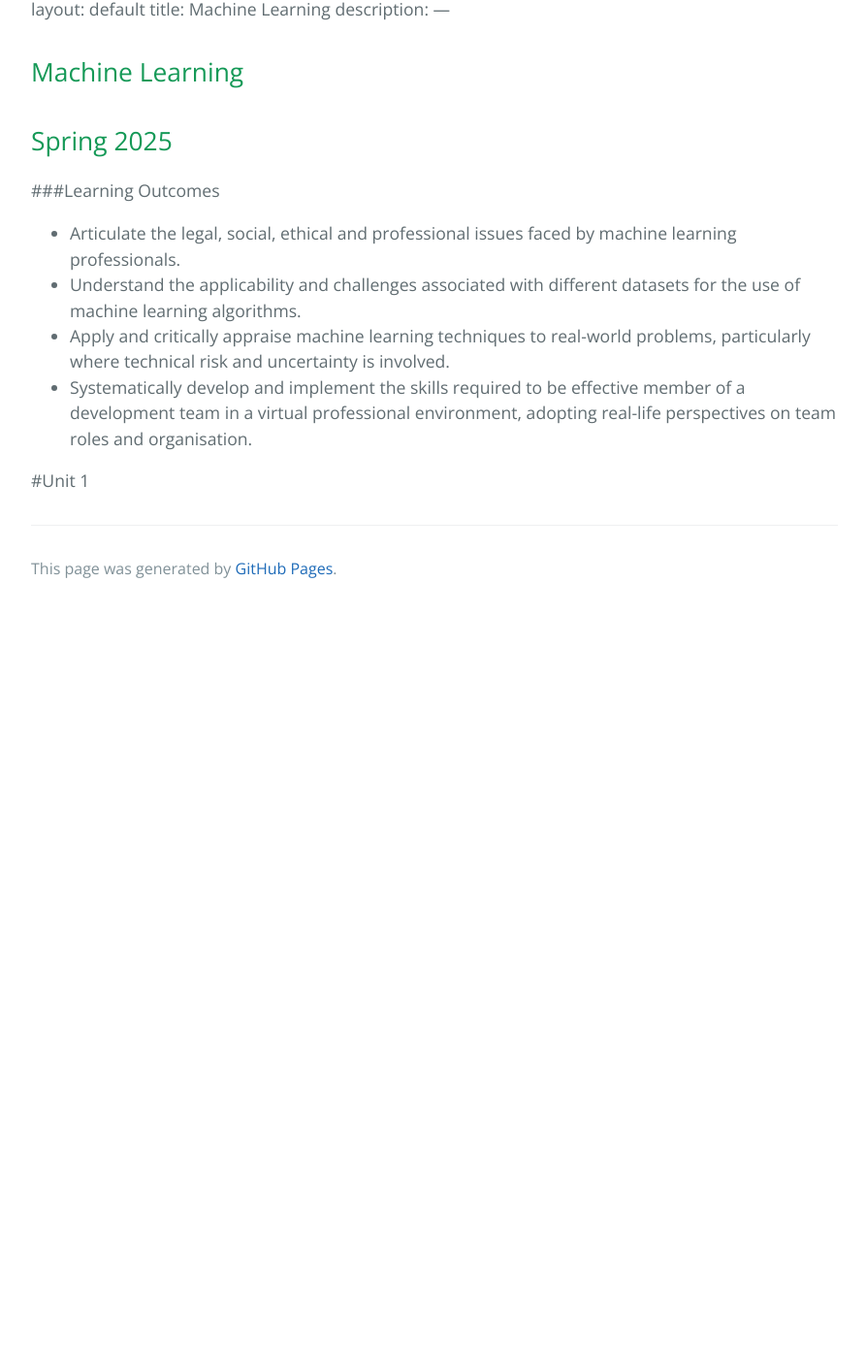
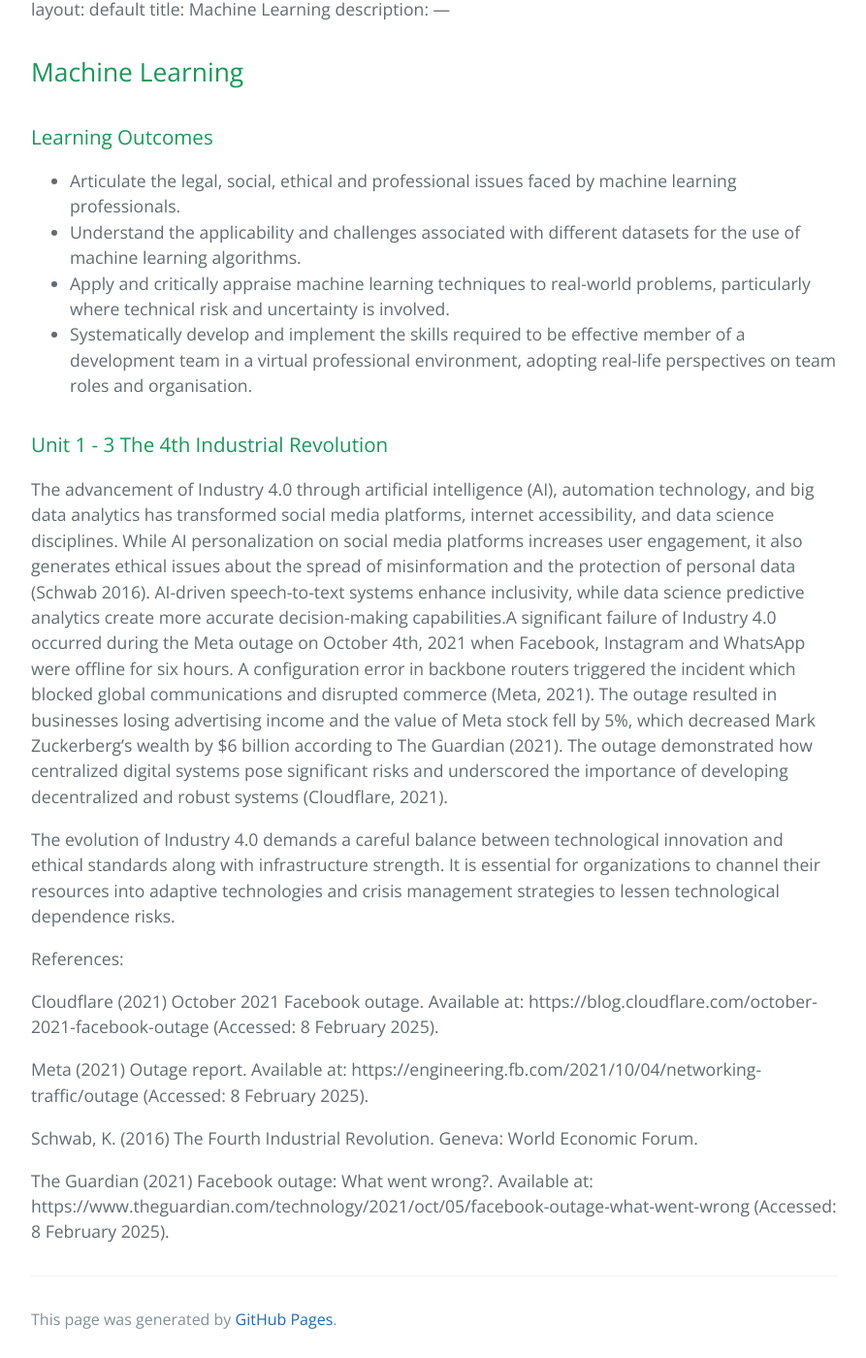
Before and after one commit to matilda-nilsson/matilda-nilsson.github.io, a Jekyll site: the page built from ml.md, in a window 1280 px wide and 1400 px high, scrolled down 438 px. Shown: the whole window at 97% size, without its empty margins (192-1085 px from the left). Built offline with Jekyll 4.4.1, drawn with Linux system fonts in a browser that asks for light colours; our own code applies the rules of GitHub Pages for plain Markdown files; before the commit the page ends 1068 px from its top, so only the background shows below that.

Commit message:
Update ml.md

```diff
--- a/ml.md
+++ b/ml.md
@@ -4,12 +4,25 @@ title: Machine Learning
 description: ---
 
 ## Machine Learning
-## Spring 2025
 
-###Learning Outcomes
+### Learning Outcomes
 - Articulate the legal, social, ethical and professional issues faced by machine learning professionals.
 - Understand the applicability and challenges associated with different datasets for the use of machine learning algorithms.
 - Apply and critically appraise machine learning techniques to real-world problems, particularly where technical risk and uncertainty is involved.
 - Systematically develop and implement the skills required to be effective member of a development team in a virtual professional environment, adopting real-life perspectives on team roles and organisation.
 
-#Unit 1
+### Unit 1 - 3 The 4th Industrial Revolution
+
+The advancement of Industry 4.0 through artificial intelligence (AI), automation technology, and big data analytics has transformed social media platforms, internet accessibility, and data science disciplines. While AI personalization on social media platforms increases user engagement, it also generates ethical issues about the spread of misinformation and the protection of personal data (Schwab 2016). AI-driven speech-to-text systems enhance inclusivity, while data science predictive analytics create more accurate decision-making capabilities.A significant failure of Industry 4.0 occurred during the Meta outage on October 4th, 2021 when Facebook, Instagram and WhatsApp were offline for six hours. A configuration error in backbone routers triggered the incident which blocked global communications and disrupted commerce (Meta, 2021). The outage resulted in businesses losing advertising income and the value of Meta stock fell by 5%, which decreased Mark Zuckerberg’s wealth by $6 billion according to The Guardian (2021). The outage demonstrated how centralized digital systems pose significant risks and underscored the importance of developing decentralized and robust systems (Cloudflare, 2021).
+
+The evolution of Industry 4.0 demands a careful balance between technological innovation and ethical standards along with infrastructure strength. It is essential for organizations to channel their resources into adaptive technologies and crisis management strategies to lessen technological dependence risks.
+
+References:
+
+Cloudflare (2021) October 2021 Facebook outage. Available at: https://blog.cloudflare.com/october-2021-facebook-outage (Accessed: 8 February 2025).
+
+Meta (2021) Outage report. Available at: https://engineering.fb.com/2021/10/04/networking-traffic/outage (Accessed: 8 February 2025).
+
+Schwab, K. (2016) The Fourth Industrial Revolution. Geneva: World Economic Forum.
+
+The Guardian (2021) Facebook outage: What went wrong?. Available at: https://www.theguardian.com/technology/2021/oct/05/facebook-outage-what-went-wrong (Accessed: 8 February 2025).
```
